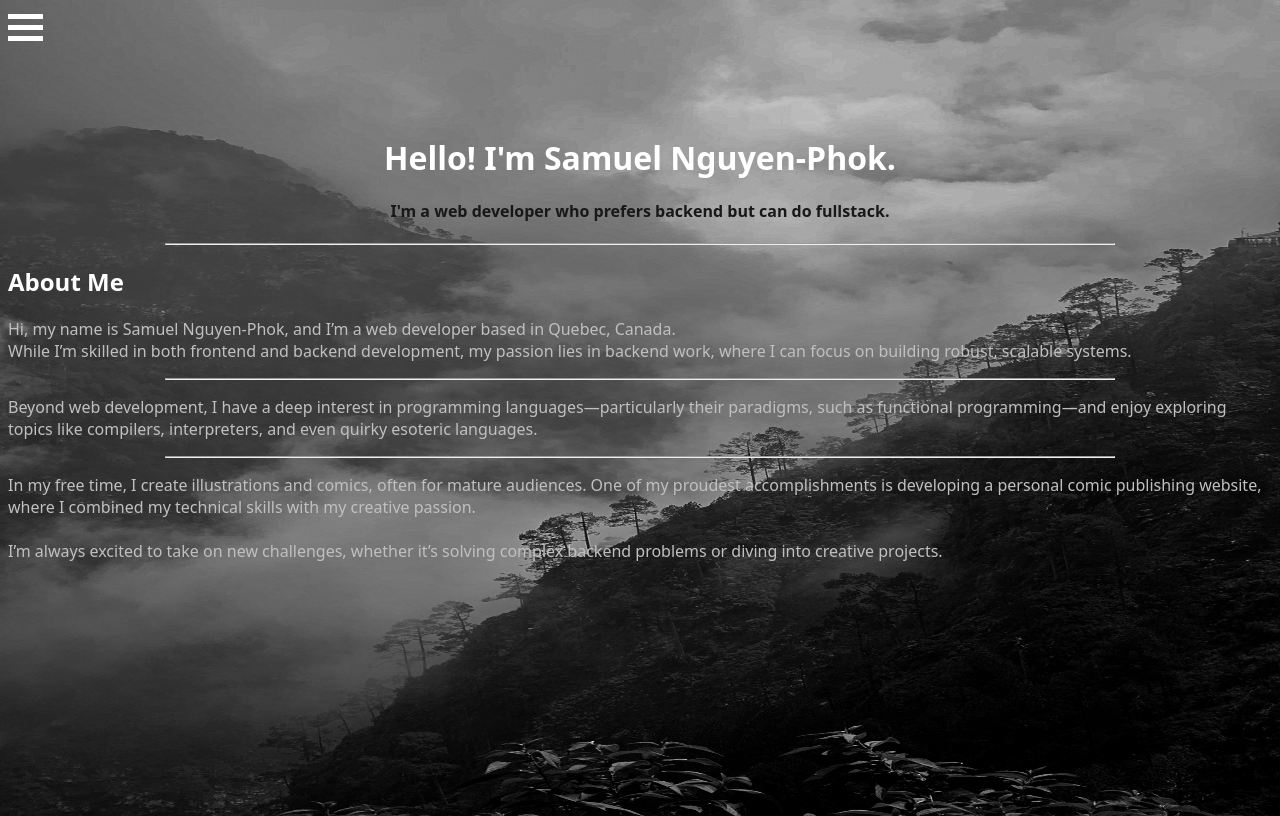
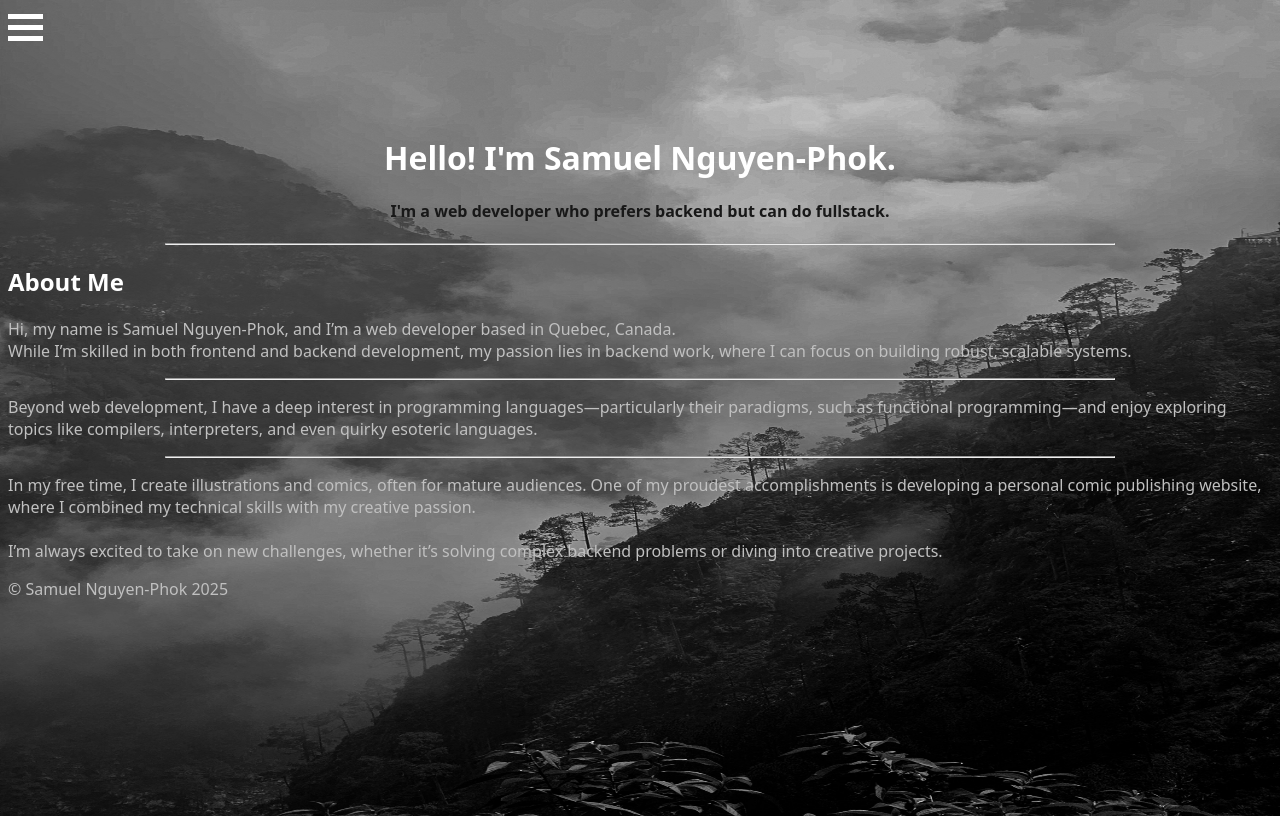
Before and after one commit to WildSource/snp-portfolio, a React (Vite) app: page / in a window 1280 px wide. Built offline with nearby package versions, Linux system fonts and the light colour scheme.

Commit message:
feat: add copyright

```diff
--- a/src/App.jsx
+++ b/src/App.jsx
@@ -2,6 +2,7 @@ import './App.css'
 import About from './components/about/About';
 import Title from './components/title/Title';
 import { NavbarContainer } from './components/navbar/Navbar'
+import Footer from './components/footer/Footer';
 
 function App() {
   return (
@@ -10,6 +11,7 @@ function App() {
       <Title />
       <hr></hr>
       <About />
+      <Footer />
     </>
   );
 }
--- /dev/null
+++ b/src/components/footer/Footer.jsx
@@ -0,0 +1,11 @@
+import './Footer.css'
+
+function Footer() {
+  return (
+    <footer>
+      <p>&copy; Samuel Nguyen-Phok 2025</p>
+    </footer>
+  );
+}
+
+export default Footer;
```
Also changed, not shown: src/components/footer/Footer.css (added).
